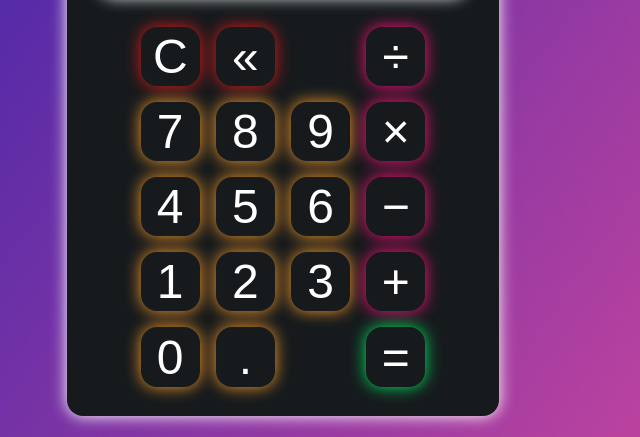
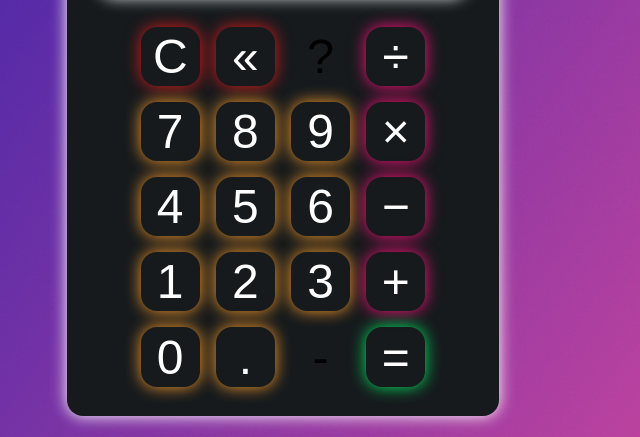
Before and after one commit to Crimethink13/Calculator, a plain HTML site: page index.html in a window 1280 px wide. Shown: the part 288-725 px from the top of the page, 357-997 px from the left. Drawn offline with Linux system fonts and the light colour scheme; a web font is replaced by a local one.

Commit message:
Added a negative button

```diff
--- a/index.html
+++ b/index.html
@@ -26,7 +26,7 @@
                 <div class="row">
                     <button class="button clear">C</button>
                     <button class="button clear backspace">&#171</button>
-                    <button class="button"></button>
+                    <button class="button random">?</button>
                     <button class="button operator" >÷</button>
 
                 </div>
@@ -51,7 +51,7 @@
                 <div class="row">
                     <button class="button number">0</button>
                     <button class="button decimal">.</button>
-                    <button class="button"></button>
+                    <button class="button negative">-</button>
                     <button class="button equals">=</button>
                 </div>
 
```
